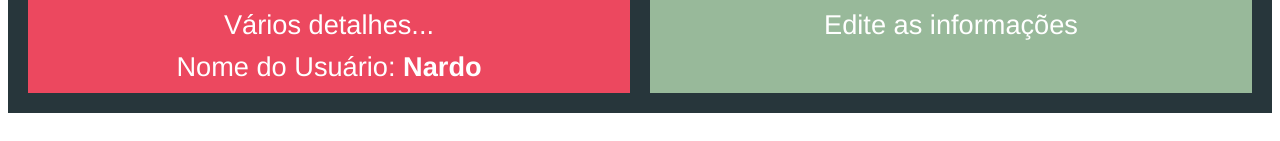
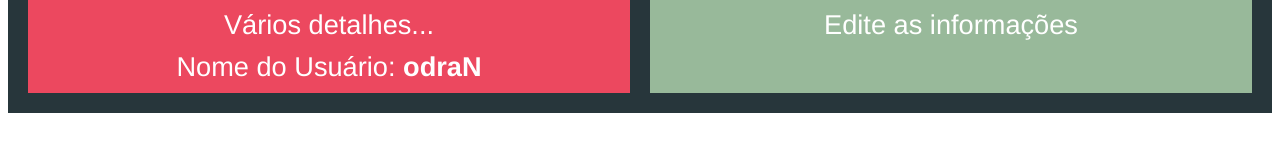
Before and after one commit to Nardogomes/vuejs-learning, a Vue app in the folder comunicacao/: page / in a window 1280 px wide. Shown: the part 367-508 px from the top of the page. Built offline with nearby package versions, Linux system fonts and the light colour scheme.

Commit message:
Validando props.

```diff
--- a/comunicacao/src/components/UsuarioInfo.vue
+++ b/comunicacao/src/components/UsuarioInfo.vue
@@ -3,14 +3,28 @@
     <h2>As Informações de Usuário</h2>
     <p>Vários detalhes...</p>
     <p>
-      Nome do Usuário: <strong>{{ nome }}</strong>
+      Nome do Usuário: <strong>{{ inverteNome() }}</strong>
     </p>
   </div>
 </template>
 
 <script>
 export default {
-  props: ["nome"],
+  props: {
+    nome: {
+      type: String,
+      // required: true
+      default: 'Anônimo'
+      // default: function() {
+      //   return Array(10).fill(0).join(',')
+      // }
+    }
+  },
+  methods: {
+    inverteNome() {
+      return this.nome.split('').reverse().join('')
+    }
+  }
 };
 </script>
 
```
